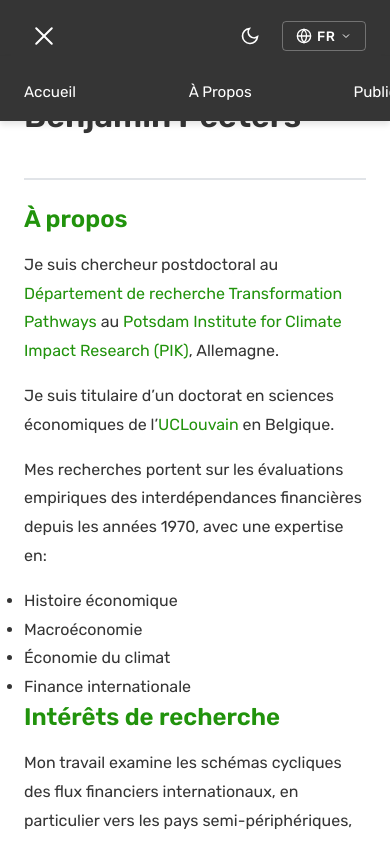
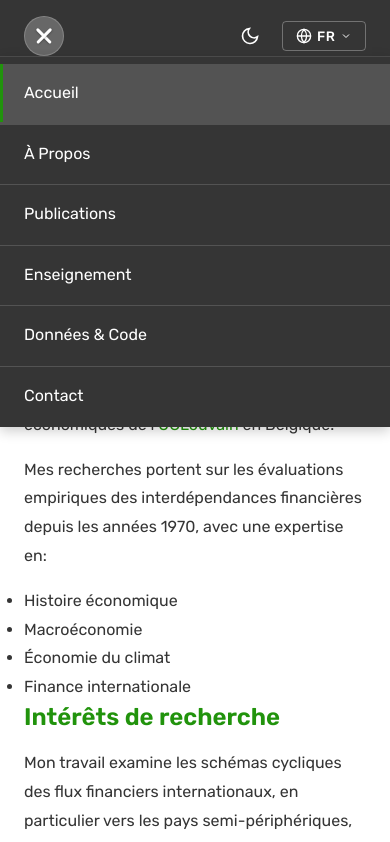
Before and after one commit to benjaminpeeters/benjaminpeeters.github.io, an Eleventy site: page src/fr/index.md in a window 390 px wide. Both pictures are taken after a click on the button 44 px from the left and 36 px from the top of the page. Shown: the top 842 px of the page. Built offline with nearby package versions, Linux system fonts and the light colour scheme; Eleventy itself is replaced by a stand-in of ours; files that its build step writes are made by us from their sources; what @vscode/markdown-it-katex, bibtex-parse-js, eleventy-plugin-bibtex, markdown-it-attrs would draw is missing.

Commit message:
Improve hamburger menu styling and interactions
Enhanced the mobile hamburger menu with better visual design including
circular button with subtle background, hover/active animations with
scaling effects, improved line dimensions with shadows, better mobile
navigation borders and focus states for accessibility, and refined
spacing for cleaner layout.

```diff
--- a/src/styles/main.css
+++ b/src/styles/main.css
@@ -240,8 +240,8 @@ pre code {
 
 .hamburger-menu {
   display: none; /* Hidden by default (desktop) */
-  background: none;
-  border: none;
+  background-color: rgba(255, 255, 255, 0.15);
+  border: 1px solid rgba(255, 255, 255, 0.2);
   cursor: pointer;
   padding: 0.5rem;
   flex-direction: column;
@@ -250,25 +250,35 @@ pre code {
   height: 40px;
   align-items: center;
   justify-content: center;
-  border-radius: 4px;
-  transition: background-color 0.2s ease;
+  border-radius: 50%;
+  transition: all 0.2s ease;
 }
 
 .hamburger-menu:hover {
-  background-color: rgba(255, 255, 255, 0.1);
+  background-color: rgba(255, 255, 255, 0.25);
+  transform: scale(1.05);
+}
+
+.hamburger-menu:active {
+  transform: scale(0.95);
 }
 
 .hamburger-line {
-  width: 24px;
-  height: 2px;
+  width: 20px;
+  height: 2.5px;
   background-color: white;
   transition: all 0.3s ease;
   border-radius: 2px;
+  box-shadow: 0 1px 2px rgba(0, 0, 0, 0.2);
 }
 
 /* Hamburger animation when active */
+.hamburger-menu.active {
+  background-color: rgba(255, 255, 255, 0.25);
+}
+
 .hamburger-menu.active .hamburger-line:nth-child(1) {
-  transform: translateY(7px) rotate(45deg);
+  transform: translateY(7.5px) rotate(45deg);
 }
 
 .hamburger-menu.active .hamburger-line:nth-child(2) {
@@ -276,7 +286,7 @@ pre code {
 }
 
 .hamburger-menu.active .hamburger-line:nth-child(3) {
-  transform: translateY(-7px) rotate(-45deg);
+  transform: translateY(-7.5px) rotate(-45deg);
 }
 
 /* Header controls container */
@@ -947,30 +957,47 @@ pre code {
   /* Show navigation when active */
   .main-nav.nav-active {
     /* max-height set dynamically by JavaScript */
-    box-shadow: 0 4px 6px rgba(0,0,0,0.1);
+    box-shadow: 0 4px 12px rgba(0,0,0,0.2);
+    border-top: 1px solid rgba(255, 255, 255, 0.1);
   }
 
   /* Mobile navigation list */
   .nav-list {
-    flex-direction: column;
+    flex-direction: column !important;
+    flex-wrap: nowrap !important;
     gap: 0;
     padding: 0.5rem 0;
+    width: 100%;
   }
 
   .nav-list li {
     width: 100%;
+    margin: 0;
+  }
+
+  .nav-list li:not(:last-child) {
+    border-bottom: 1px solid rgba(255, 255, 255, 0.15);
   }
 
   .nav-list a {
     display: block;
+    width: 100%;
     padding: 1rem var(--spacing-md);
-    border-bottom: 1px solid rgba(255, 255, 255, 0.1);
-    border-bottom-color: transparent;
-  }
-
-  .nav-list a:hover {
-    background-color: rgba(255, 255, 255, 0.1);
-    border-bottom-color: var(--color-secondary);
+    white-space: nowrap;
+    overflow: hidden;
+    text-overflow: ellipsis;
+    font-size: 1rem;
+    text-align: left;
+  }
+
+  .nav-list a:hover,
+  .nav-list a:focus {
+    background-color: rgba(255, 255, 255, 0.15);
+    outline: none;
+  }
+
+  .nav-list a:focus {
+    box-shadow: inset 3px 0 0 var(--color-secondary);
   }
 
   /* Keep header controls visible */
```
